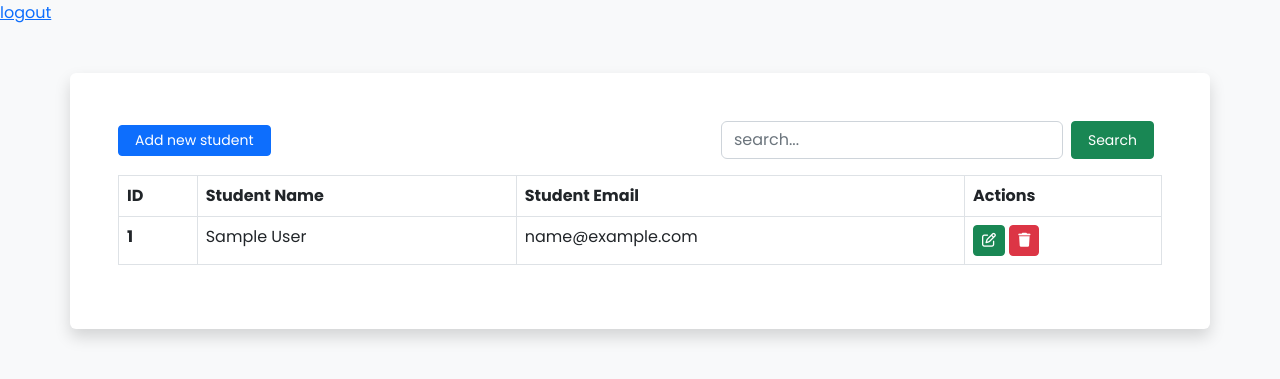
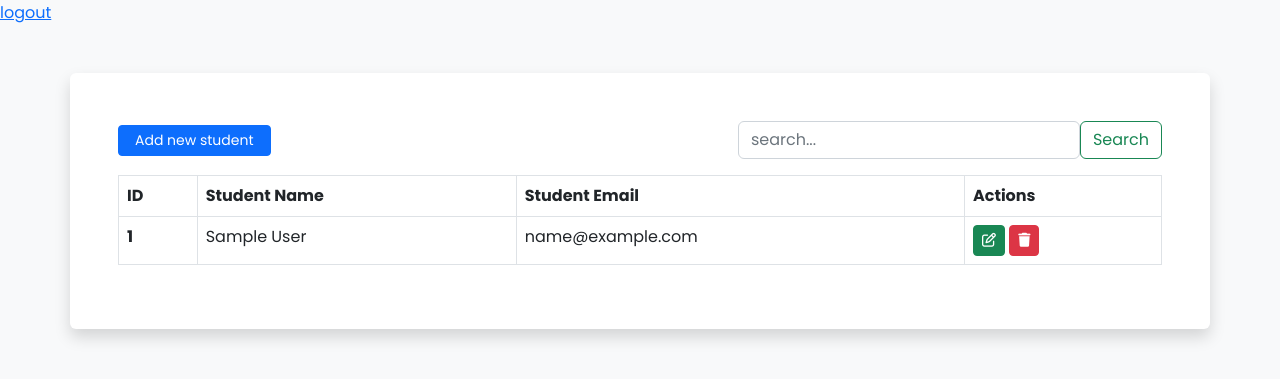
Before and after one commit to 22249729/DOPS-24-25, a Django app: page / in a window 1280 px wide. Shown: the top 379 px of the page. Run offline with Django 4.2, Linux system fonts and the light colour scheme; a user stored in the database is signed in; tables that the repository leaves empty hold one stand-in row (values such as "Sample post").

Commit message:
Changing the search button

```diff
--- a/crudapp/templates/index.html
+++ b/crudapp/templates/index.html
@@ -31,7 +31,7 @@
                 <form method="post" class="d-flex">
                     {% csrf_token %}
                     <input type="search" name="query" class="form-control" placeholder="search..." value="{{search_query}}">
-                    <button class="btn btn-success btn-sm px-3 mx-2" name="search">Search</button>
+                    <button class="btn btn-outline-success" name="search">Search</button>
                 </form>
             </div>
         </div>
--- a/manage.py
+++ b/manage.py
@@ -1,3 +1,7 @@
+"""
+This module serves as the command-line utility for administrative tasks.
+It delegates command line arguments to the Django utility.
+"""
 import os
 import sys
 
@@ -6,7 +10,7 @@ def main():
     """Run administrative tasks."""
     os.environ.setdefault('DJANGO_SETTINGS_MODULE', 'djangocrud.settings')
     try:
-        from django.core.management import execute_from_command_line
+        from django.core.management import execute_from_command_line # pylint: disable=import-outside-toplevel
     except ImportError as exc:
         raise ImportError(
             "Couldn't import Django. Are you sure it's installed and "
```
